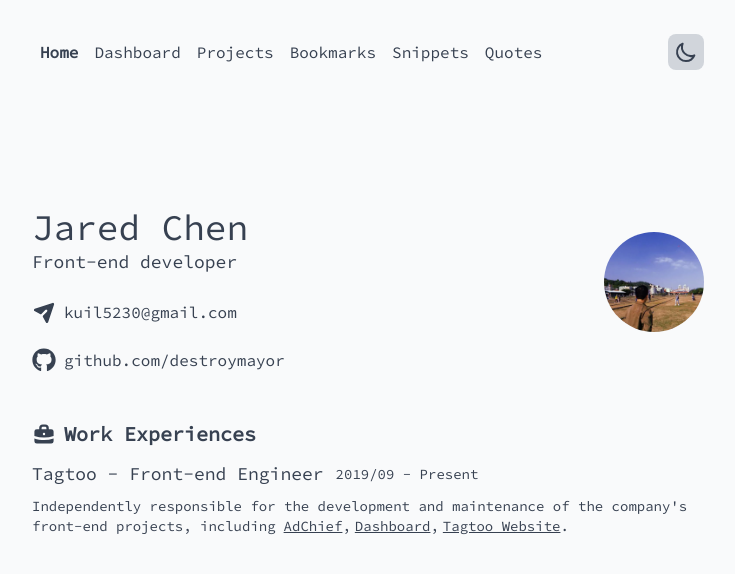
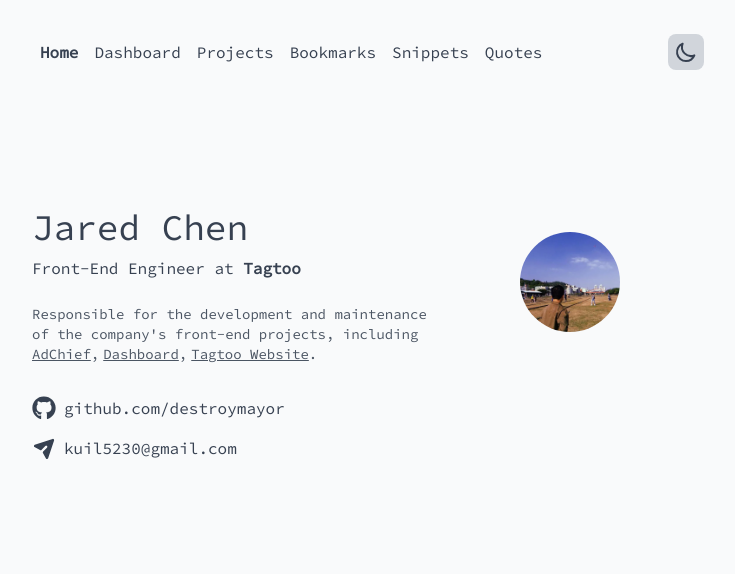
Before and after one commit to destroymayor/jared, a Next.js app: page / in a window 1280 px wide. Shown: the top 574 px of the page, without its empty margins (272-1007 px from the left). Built offline with nearby package versions, Linux system fonts and the light colour scheme.

Commit message:
misc update

```diff
--- a/src/components/CodingActive/CodingActive.js
+++ b/src/components/CodingActive/CodingActive.js
@@ -20,7 +20,7 @@
         <div key={item.title} className="flex flex-col my-2 gap-y-4">
           <p className="text-lg">{item.title}</p>
           <ul className="flex flex-col gap-6 sm:list-disc sm:ml-6 sm:gap-4">
-            {item.data.map((subItem) => (
+            {item?.data?.map((subItem) => (
               <li key={subItem.name}>
                 <div className="grid grid-cols-4 gap-y-2 gap-x-4 sm:gap-4 sm:grid-cols-7 ">
                   <div className="col-span-2 text-sm sm:text-base">{subItem.name}</div>
--- a/src/components/WorkExperience/WorkExperience.js
+++ /dev/null
@@ -1,52 +0,0 @@
-import { Fragment } from 'react';
-
-import data from '@/data/work-experience';
-
-import Link from '@/components/Common/Link';
-
-import { BriefcaseIcon } from '@heroicons/react/solid';
-
-export default function WorkExperience() {
-  return (
-    <section className="flex flex-col my-10 gap-y-3">
-      <div className="flex items-center">
-        <span className="w-8">
-          <BriefcaseIcon className="w-6 h-6" />
-        </span>
-        <h3 className="flex items-center justify-start text-lg font-bold sm:text-xl gap-x-2">
-          Work Experiences
-        </h3>
-      </div>
-
-      <ul className="flex flex-col gap-y-2">
-        {data.map((item) => (
-          <li key={item.title} className="flex flex-col gap-y-2">
-            <div className="flex flex-wrap items-center gap-x-3">
-              <h3 className="text-md sm:text-lg">{item.title}</h3>
-              <span className="text-sm dark:text-gray-400">{item.year}</span>
-            </div>
-
-            <p className="text-sm dark:text-gray-400">
-              <span className="pr-2">{item.description}</span>
-
-              {item.projects.map((project, index, { length, lastIndex = length - 1 }) => (
-                <Fragment key={project.product}>
-                  <span>
-                    <Link
-                      className="underline"
-                      href={project?.link ?? '/'}
-                      aria-label={project.product}
-                    >
-                      <span>{project.product}</span>
-                    </Link>
-                  </span>
-                  <span className="pr-1">{index !== lastIndex ? ',' : '.'}</span>
-                </Fragment>
-              ))}
-            </p>
-          </li>
-        ))}
-      </ul>
-    </section>
-  );
-}
--- a/src/data/contact.js
+++ b/src/data/contact.js
@@ -2,18 +2,18 @@
 import { GithubIcon } from '@/components/Common/Icons';
 
 const data = [
+  {
+    link: 'https://github.com/destroymayor',
+    title: 'github.com/destroymayor',
+    label: 'Github',
+    icon: <GithubIcon className="w-6 h-6" />,
+  },
   {
     link: 'mailto:kuil5230@gmail.com',
     title: 'kuil5230@gmail.com',
     label: 'Send email',
     icon: <PaperAirplaneIcon className="w-6 h-6 rotate-45 translate-x-[3px] translate-y-[-2px]" />,
   },
-  {
-    link: 'https://github.com/destroymayor',
-    title: 'github.com/destroymayor',
-    label: 'Github',
-    icon: <GithubIcon className="w-6 h-6" />,
-  },
 ];
 
 export default data;
--- a/src/data/work-experience.js
+++ b/src/data/work-experience.js
@@ -1,9 +1,4 @@
 const data = [
-  {
-    title: 'Tagtoo - Front-end Engineer',
-    year: '2019/09 - Present',
-    description: `Independently responsible for the development and maintenance of the company's front-end projects, including`,
-    projects: [
   {
     product: 'AdChief',
     link: 'https://www.adchief.com',
@@ -19,8 +14,6 @@
     link: 'https://www.tagtoo.com/',
     description: 'The official website page of Tagtoo',
   },
-    ],
-  },
 ];
 
 export default data;
--- a/src/pages/index.js
+++ b/src/pages/index.js
@@ -1,25 +1,43 @@
+import { Fragment } from 'react';
 import Image from 'next/image';
 import avatar from '@/public/images/avatar.webp';
 
 import Link from '@/components/Common/Link';
-import WorkExperience from '@/components/WorkExperience/WorkExperience';
 
-import data from '@/data/contact';
+import contact from '@/data/contact';
+import projects from '@/data/work-experience';
 
 HomePage.description = `Hey, I'm Jared Chen. I'm a front-end developer.`;
 
 export default function HomePage() {
   return (
-    <>
     <section className="relative flex flex-col-reverse items-start gap-4 pt-4 rounded-md sm:pt-20 sm:flex-row dark:bg-opacity-0">
-        <div className="flex flex-col flex-1 gap-y-4">
-          <div>
+      <div className="flex flex-col flex-1 gap-y-2">
         <h1 className="text-2xl sm:text-4xl">Jared Chen</h1>
-            <p className="text-md sm:text-lg dark:text-gray-400">Front-end developer</p>
-          </div>
+        <h2 className="text-gray-700 dark:text-gray-200 text-md">
+          Front-End Engineer at <span className="font-semibold">Tagtoo</span>
+        </h2>
+        <p className="py-4 text-sm text-gray-600 dark:text-gray-400">
+          {`Responsible for the development and maintenance of the company's
+              front-end projects, including `}
+          {projects.map((project, index, { length, lastIndex = length - 1 }) => (
+            <Fragment key={project.product}>
+              <span>
+                <Link
+                  className="underline"
+                  href={project?.link ?? '/'}
+                  aria-label={project.product}
+                >
+                  <span>{project.product}</span>
+                </Link>
+              </span>
+              <span className="pr-1">{index !== lastIndex ? ',' : '.'}</span>
+            </Fragment>
+          ))}
+        </p>
 
-          <ul className="flex flex-col items-start justify-center gap-2">
-            {data.map((item) => (
+        <ul className="flex flex-col items-start justify-center">
+          {contact.map((item) => (
             <Link key={item.link} href={item.link} aria-label={item.label}>
               <li className="flex items-center gap-2 py-2 transition duration-200 ease-in-out hover:text-gray-400">
                 {item.icon}
@@ -30,7 +48,7 @@
         </ul>
       </div>
 
-        <div className="w-[100px] h-[100px] sm:mt-6">
+      <div className="w-20 h-20 sm:w-32 sm:h-32 sm:my-6 sm:mx-14">
         <Image
           className="rounded-full"
           alt="Jared Chen"
@@ -42,8 +60,5 @@
         />
       </div>
     </section>
-
-      <WorkExperience />
-    </>
   );
 }
```
Lines whose indentation alone changed are shown as unchanged.
